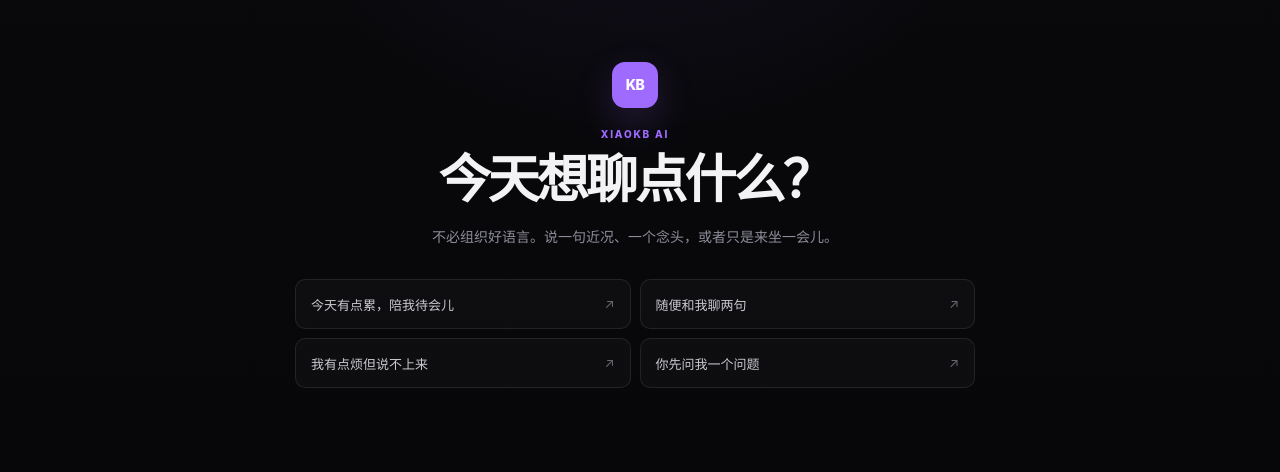
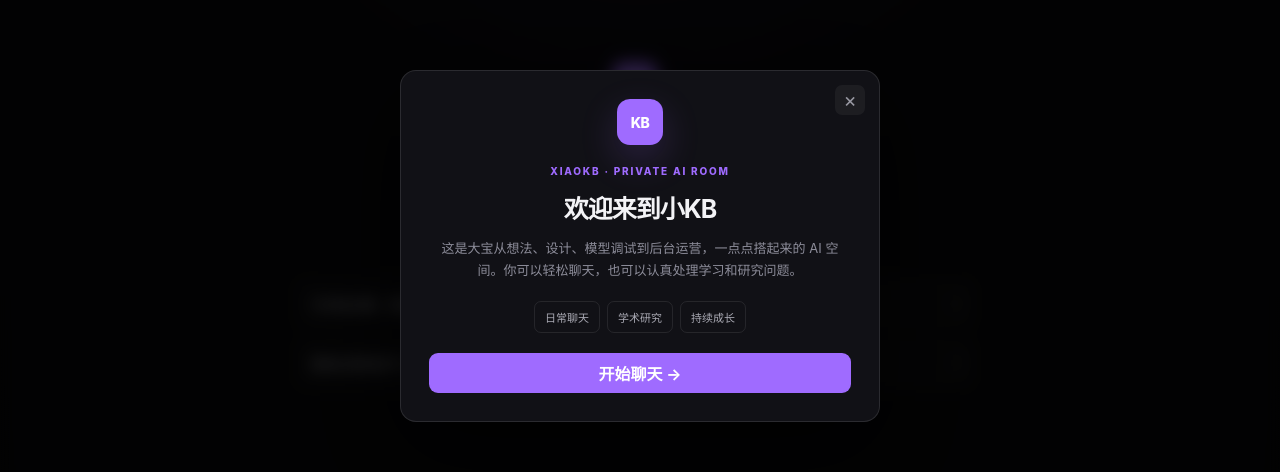
Before and after one commit to dengkaibao0526-design/ai-room, a Next.js app: page / in a window 1280 px wide. Shown: the part 154-626 px from the top of the page. Built offline with nearby package versions, Linux system fonts and the light colour scheme; no server answers.

Commit message:
feat: redesign xiaokb chat experience

```diff
--- /dev/null
+++ b/app/components/chat/IntroModal.js
@@ -0,0 +1,15 @@
+export default function IntroModal({ open, researchEnabled, onClose }) {
+  if (!open) return null;
+  return (
+    <div className="chatModalBackdrop">
+      <section className="chatModal introCompact" role="dialog" aria-modal="true" aria-labelledby="intro-title">
+        <button className="modalClose" type="button" onClick={onClose} aria-label="关闭">×</button>
+        <div className="introMark">KB</div><p className="modalEyebrow">XIAOKB · PRIVATE AI ROOM</p>
+        <h2 id="intro-title">欢迎来到小KB</h2>
+        <p>这是大宝从想法、设计、模型调试到后台运营，一点点搭起来的 AI 空间。你可以轻松聊天，也可以认真处理学习和研究问题。</p>
+        <div className="introCapabilities"><span>日常聊天</span>{researchEnabled && <span>学术研究</span>}<span>持续成长</span></div>
+        <button className="introEnter" type="button" onClick={onClose}>开始聊天 →</button>
+      </section>
+    </div>
+  );
+}
```
